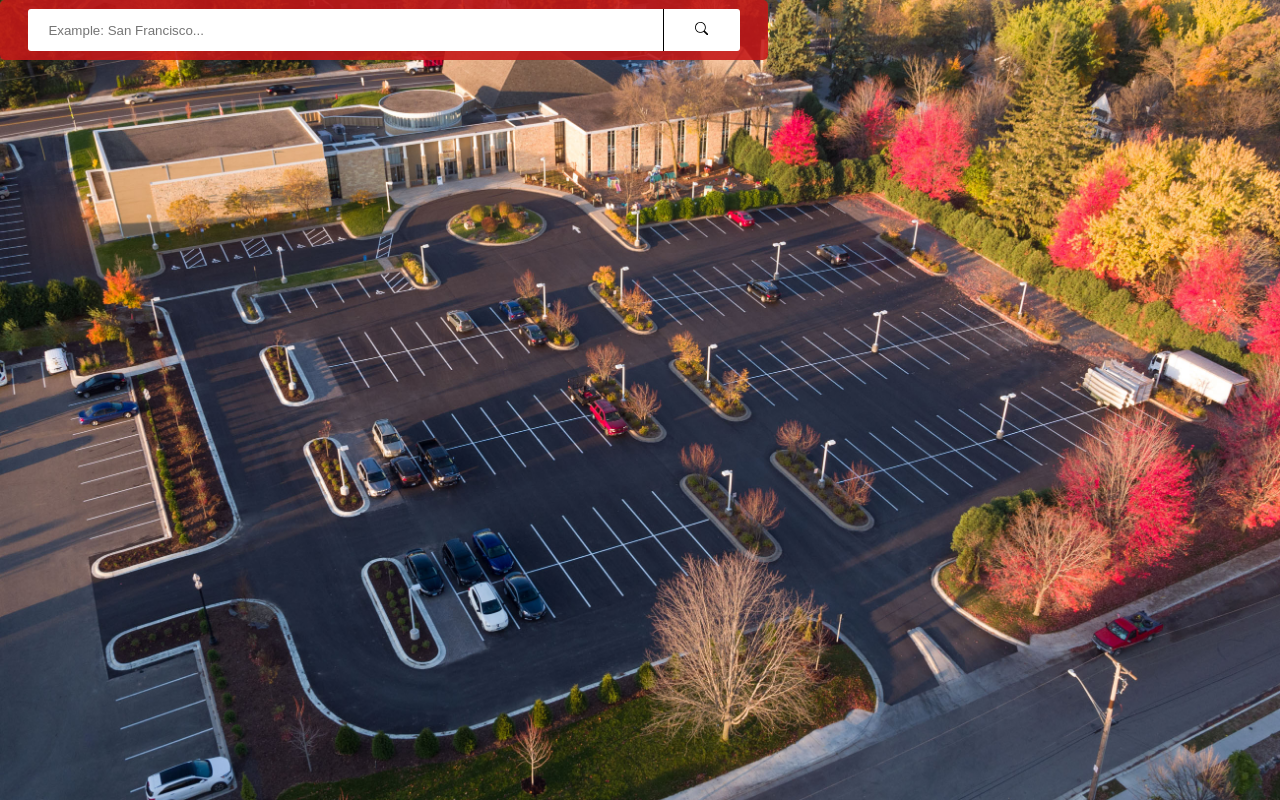
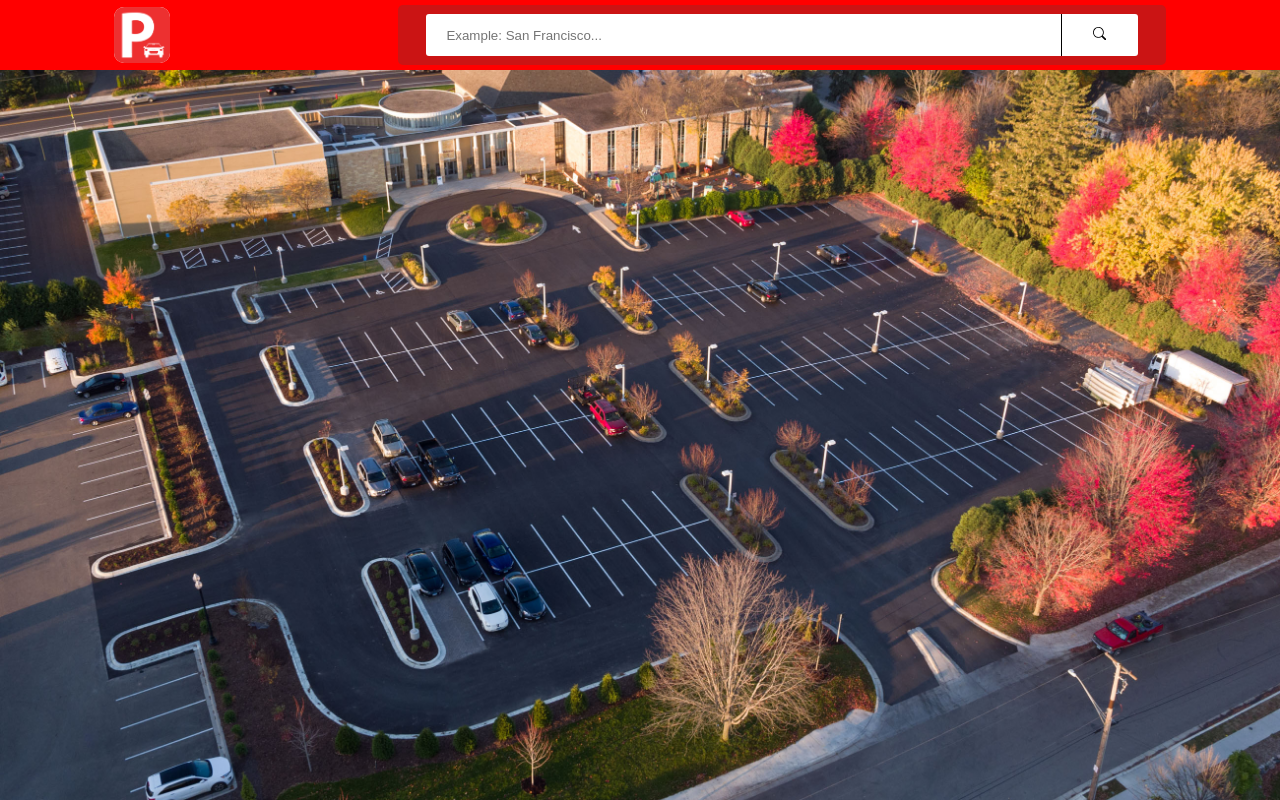
Before and after one commit to sbs001/Lowest-Rated-Parking-Lots-Challenge, a React (Create React App) app: page /search in a window 1280 px wide. Built offline with nearby package versions, Linux system fonts and the light colour scheme; no server answers.

Commit message:
Add: Nav component

```diff
--- a/src/App.css
+++ b/src/App.css
@@ -1,5 +1,5 @@
 .App {
-    height: 100vh;
+    min-height: 100vh;
     background-image: url('/src/imgs/parking3.jpg');
     background-position: center;
     background-size: cover;
--- /dev/null
+++ b/src/Components/Nav/Nav.css
@@ -0,0 +1,15 @@
+.nav {
+    width: 100%;
+    position: fixed;
+    height: 70px;
+    display: flex;
+    align-items: center;
+    background-color: red;
+    justify-content: space-around;
+}
+
+.nav img {
+    height: 80%;
+    background-color: white;
+    border-radius: 10px;
+}
--- /dev/null
+++ b/src/Components/Nav/Nav.jsx
@@ -0,0 +1,15 @@
+import React from 'react';
+import SearchBar from '../SeacrhBar/SearchBar';
+import logo from '../../imgs/logo.png';
+import './Nav.css';
+
+
+export default function Nav(){
+
+  return(
+    <div className="nav">
+      <img src={logo} alt="" />
+      <SearchBar />
+    </div>
+  )
+}
--- a/src/Components/Results/Results.css
+++ b/src/Components/Results/Results.css
@@ -0,0 +1,3 @@
+.results {
+    width: 100%;
+}
--- a/src/Components/Results/Results.jsx
+++ b/src/Components/Results/Results.jsx
@@ -1,12 +1,12 @@
 import React from 'react';
-import SearchBar from '../SeacrhBar/SearchBar';
+import Nav from '../Nav/Nav';
 import './Results.css'
 
 export default function Results(){
 
   return (
-    <div>
-      <SearchBar />
+    <div className="results">
+      <Nav />
     </div>
   )
 }
```
Also changed, not shown: src/imgs/logo.jpg (deleted), src/imgs/logo.png (added).
